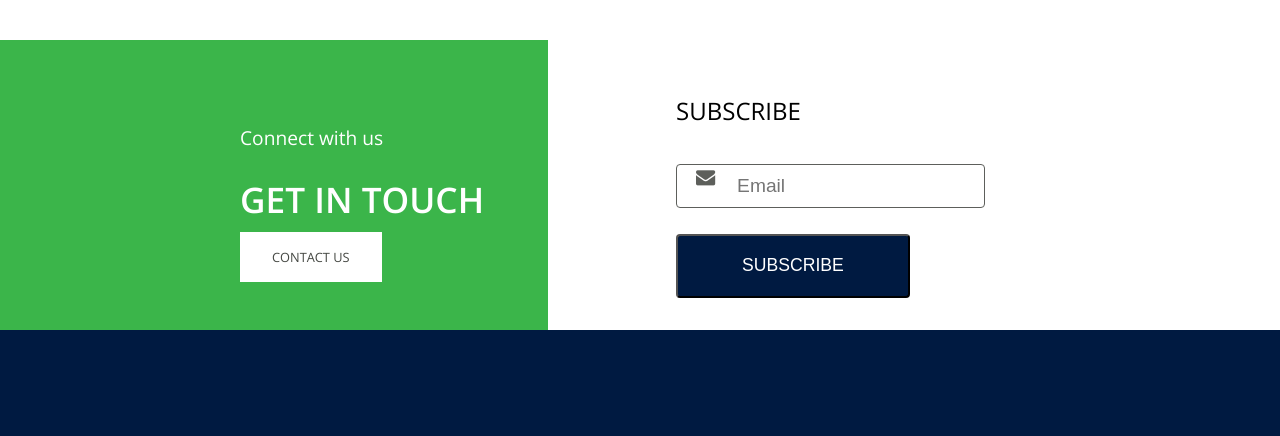
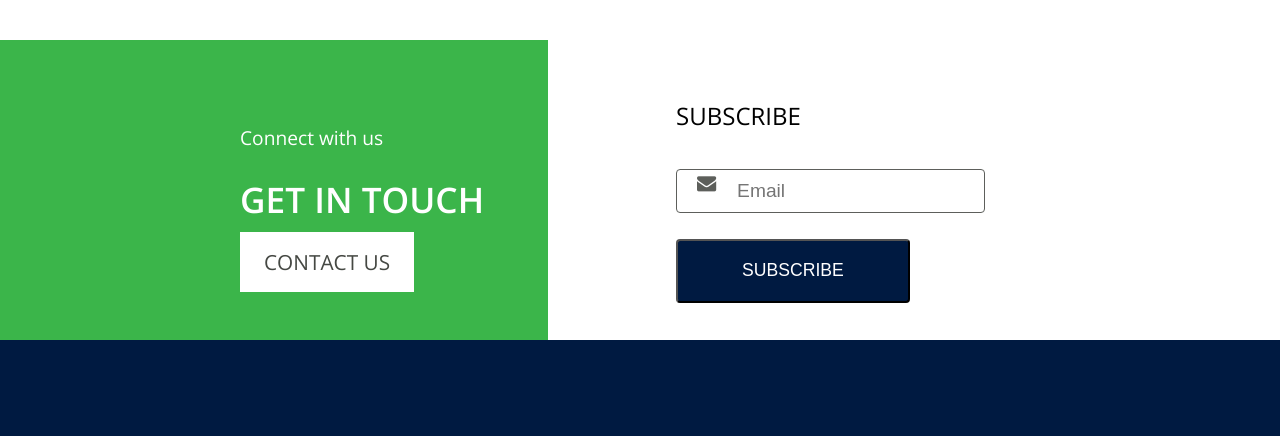
Before and after one commit to Nnenna-udefi/easy-care, a plain HTML site: page index/about.html in a window 1280 px wide. Shown: the part 2821-3257 px from the top of the page. Drawn offline with nearby package versions, Linux system fonts and the light colour scheme.

Commit message:
new commits

```diff
--- a/css/about.css
+++ b/css/about.css
@@ -151,7 +151,7 @@ a{
 .connect-btn{
     background-color: #fff;
     color: #454843;
-    padding: 1rem 2rem;
+    padding: 1rem 1.5rem;
     text-transform: uppercase;
     font-size: .8rem;
     font-weight: 500;
@@ -257,7 +257,7 @@ footer{
 }
 
 .fa {
-    padding: 15px;
+    padding: 16px;
     font-size: 1.2rem;
     width: 30px;
     text-align: center;
@@ -373,6 +373,9 @@ footer{
     .google-play{
         width: 45%;
     }
+    .connect-btn{
+        font-size: 1.3rem;
+    }
 }
     @media screen and (min-width:1200px) {
         .connect-text{
```
